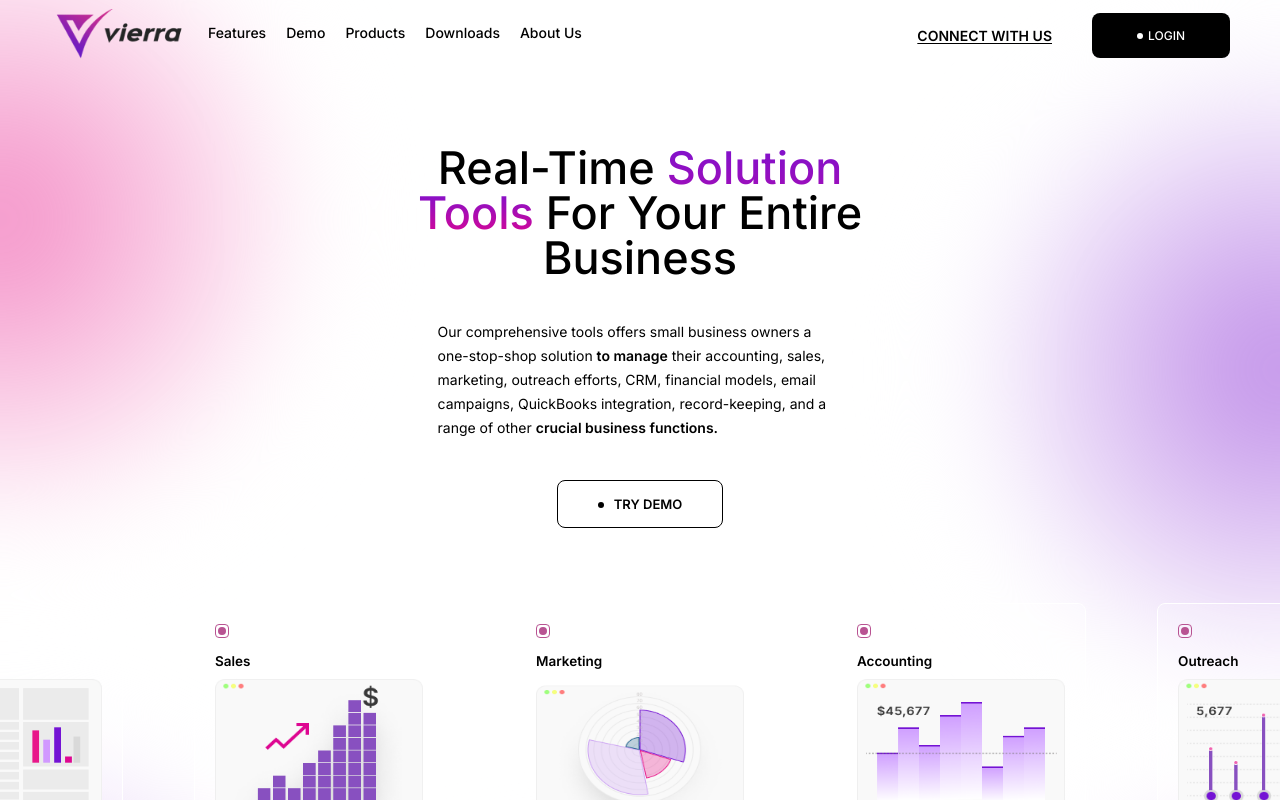
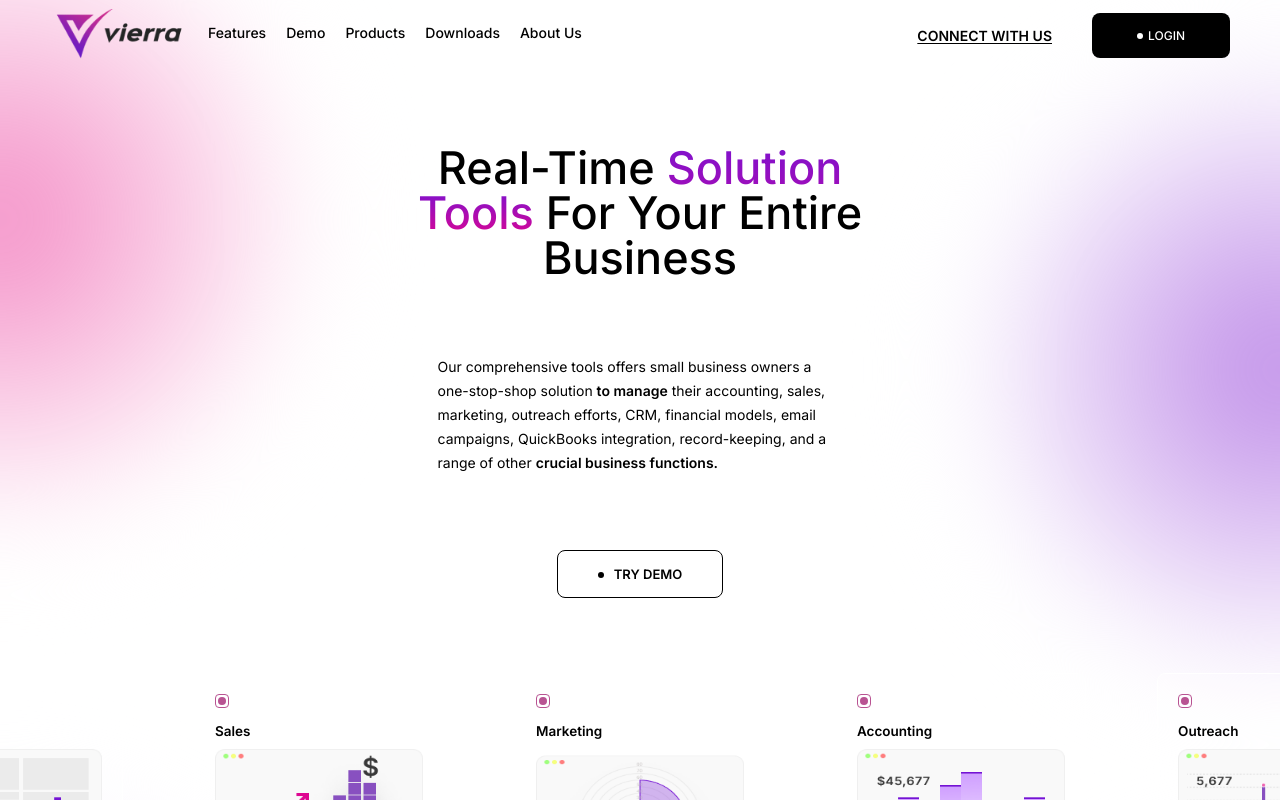
Before and after one commit to Vierra-LLC/Vierra-Homepage, a Next.js app: page / in a window 1280 px wide. Shown: the top 800 px of the page. Built offline with nearby package versions, Linux system fonts and the light colour scheme.

Commit message:
Update Hero.js
Separated the Vierra first-load animation.

```diff
--- a/src/components/homepage/elements/Hero.js
+++ b/src/components/homepage/elements/Hero.js
@@ -83,6 +83,9 @@ function Hero({ width }) {
           top={"-100px"}
         />
       </div>
+
+
+
       <div className={global.Main}>
         <Navbar />
         <div
@@ -91,7 +94,7 @@ function Hero({ width }) {
           style={{
             transform: isInView ? "none" : "translateY(-200px)",
             opacity: isInView ? 1 : 0,
-            transition: "all 0.9s cubic-bezier(0.17, 0.55, 0.55, 1) 0.5s",
+            transition: "all 0.4s cubic-bezier(0.17, 0.55, 0.55, 1) 0.4s",
           }}
         >
           <div className={global.SectionTitle}>
@@ -100,6 +103,19 @@ function Hero({ width }) {
             Entire <div className={styles.Plus}></div> Business{" "}
             <div className={styles.Factor}></div>
           </div>
+        </div>
+
+
+
+        <div
+          ref={ref}
+          className={styles.TextContainer}
+          style={{
+            transform: isInView ? "none" : "translateY(-200px)",
+            opacity: isInView ? 1 : 0,
+            transition: "all 0.5s cubic-bezier(0.17, 0.55, 0.55, 1) 0.5s",
+          }}
+        >
           <div className={global.Context}>
             Our comprehensive tools offers small business owners a one-stop-shop
             solution <span className={global.Bolded}>to manage</span> their
@@ -108,11 +124,27 @@ function Hero({ width }) {
             a range of other{" "}
             <span className={global.Bolded}>crucial business functions.</span>
           </div>
+        </div>
+
+
+
+        <div
+          ref={ref}
+          className={styles.TextContainer}
+          style={{
+            transform: isInView ? "none" : "translateY(-200px)",
+            opacity: isInView ? 1 : 0,
+            transition: "all 0.6s cubic-bezier(0.17, 0.55, 0.55, 1) 0.6s",
+          }}
+        >
           <div className={styles.HeroButton}>
             <div className={styles.HeroButtonCircle}></div>
             <div className={styles.HeroButtonText}>TRY DEMO</div>
           </div>
         </div>
+
+
+
         <div className={styles.SchemasContainer}>
           {list.map((container, i) => (
             <div className={styles.SchemaBox} key={i}>
```
